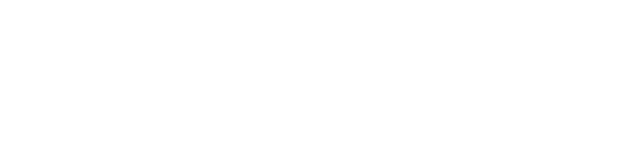
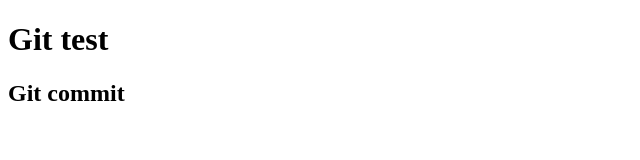
Before and after one commit to SpaceJacka1/test, a plain HTML site: page index.html in a window 1280 px wide. Shown: the whole page, without its empty margins (0-640 px from the left). Drawn offline with Linux system fonts and the light colour scheme.

Commit message:
added h1 and h2

```diff
--- a/index.html
+++ b/index.html
@@ -12,5 +12,7 @@
 
         </div>
     </section>
+    <h1>Git test</h1>
+    <h2>Git commit</h2>
 </body>
 </html>
```
